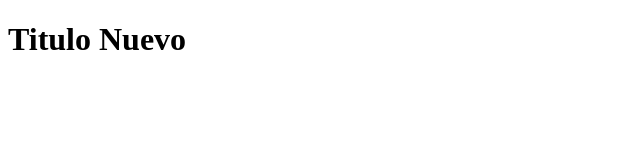
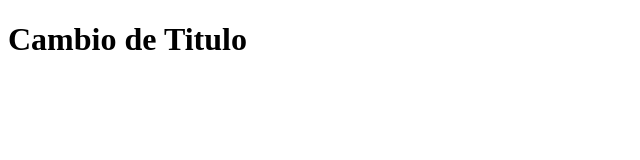
Before and after one commit to oswaldosotomayor/Cursso_Git, a plain HTML site: page index.html in a window 1280 px wide. Shown: the whole page, without its empty margins (0-640 px from the left). Drawn offline with Linux system fonts and the light colour scheme.

Commit message:
Se Aumento un titulo

```diff
--- a/index.html
+++ b/index.html
@@ -7,6 +7,6 @@
     <title>Curso Git</title>
 </head>
 <body>
-    <h1>Titulo Nuevo</h1>
+    <h1>Cambio de Titulo</h1>
 </body>
 </html>
```
